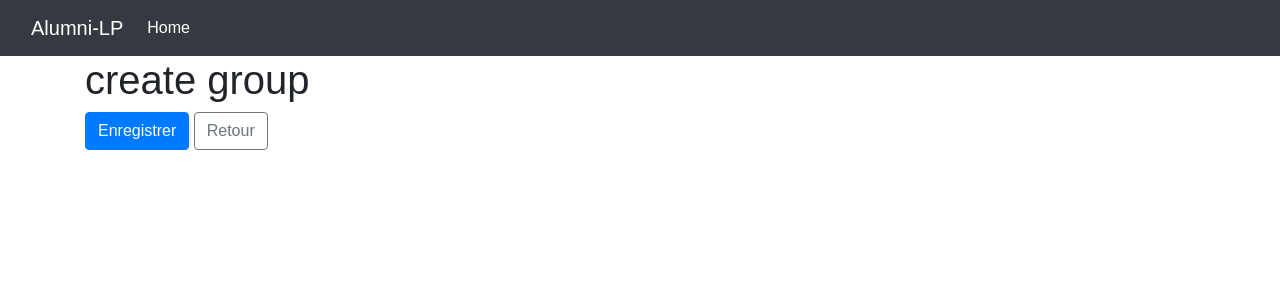
After one commit to reyesgregorie/alumni-passerelle, a Symfony app: template templates/admin_group/creation.html.twig in a window 1280 px wide. The commit adds this page. Shown: the top 300 px of the page. Run offline with Twig, Linux system fonts and the light colour scheme; the template is opened without the code that fills it, so the values that code supplies are empty; some libraries are stand-ins or nearby versions.

Commit message:
ajout page create groups et function create groups

```diff
--- /dev/null
+++ b/templates/admin_group/creation.html.twig
@@ -0,0 +1,12 @@
+{% extends 'base.html.twig' %}
+
+{% block body %}
+    <h1>create group</h1>
+    {{ form_start(form) }}
+
+
+    <button type="submit" class="btn btn-primary">Enregistrer</button>
+
+    <a href="{{ path('app_admingroup_index') }}" class="btn btn-outline-secondary">Retour</a>
+    {{ form_end(form) }}
+{% endblock %}
--- a/templates/admin_group/index.html.twig
+++ b/templates/admin_group/index.html.twig
@@ -4,7 +4,8 @@
 
 {% block body %}
 <h1> Groups</h1>
-
+    <a href="{{ path('app_admingroup_create') }}"
+       class="btn btn-primary">creation group</a>
 
 <table class="table table-dark">
     <tr>
@@ -18,7 +19,7 @@
             <tr>
                 <td>{{ group.name }}</td>
                  <td>{{ group.author }}</td>
-                     <td>{{ group.date.format('d/m/Y H:i') }}</td>
+                     <td>{{ group.date|date('d/m/Y H:i') }}</td>
                          <td>{{ group.tag }}</td>
 
                     <td>
```
Also changed, not shown: src/Controller/AdminGroupController.php (+50 -0 lines).
